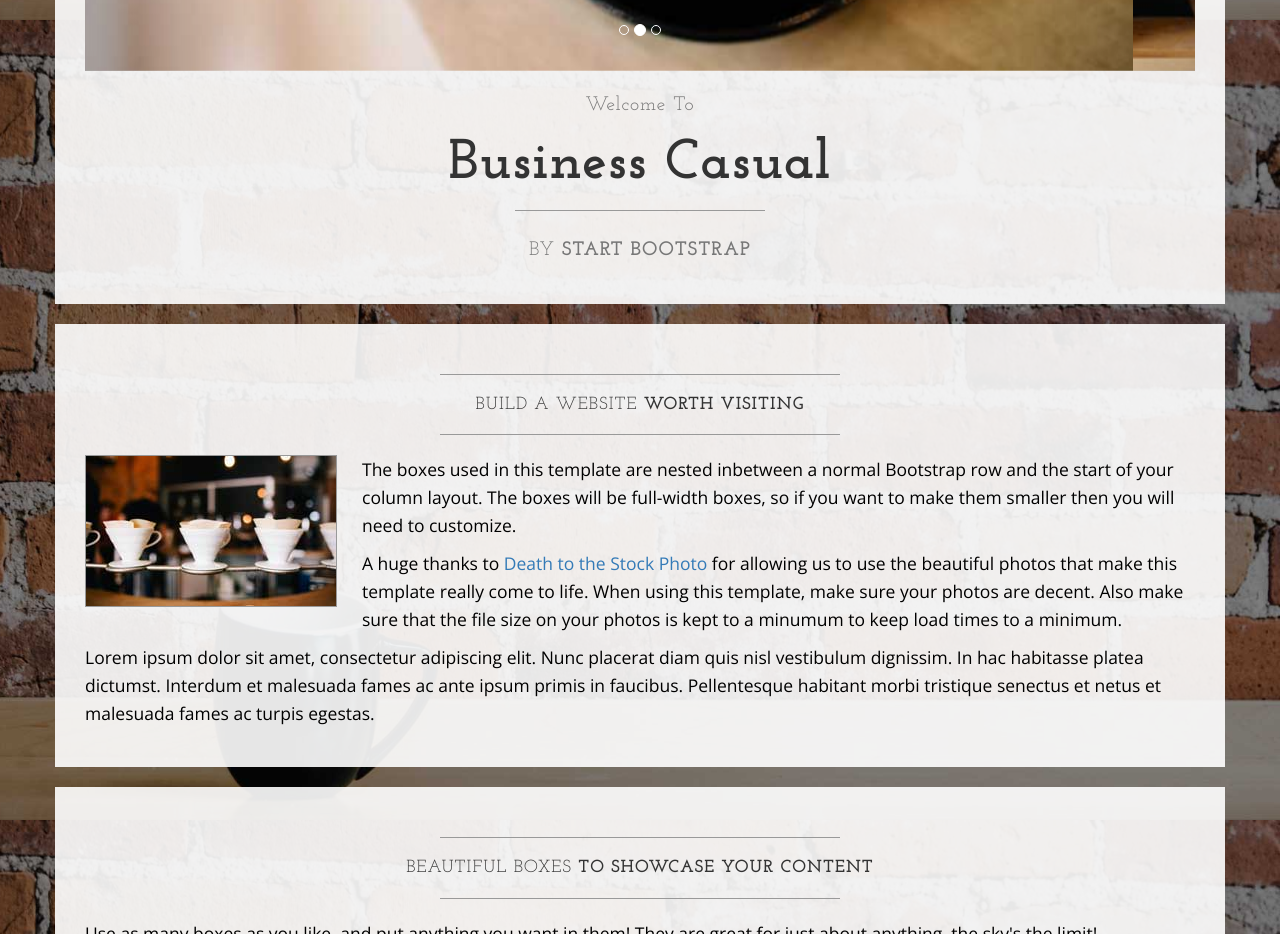
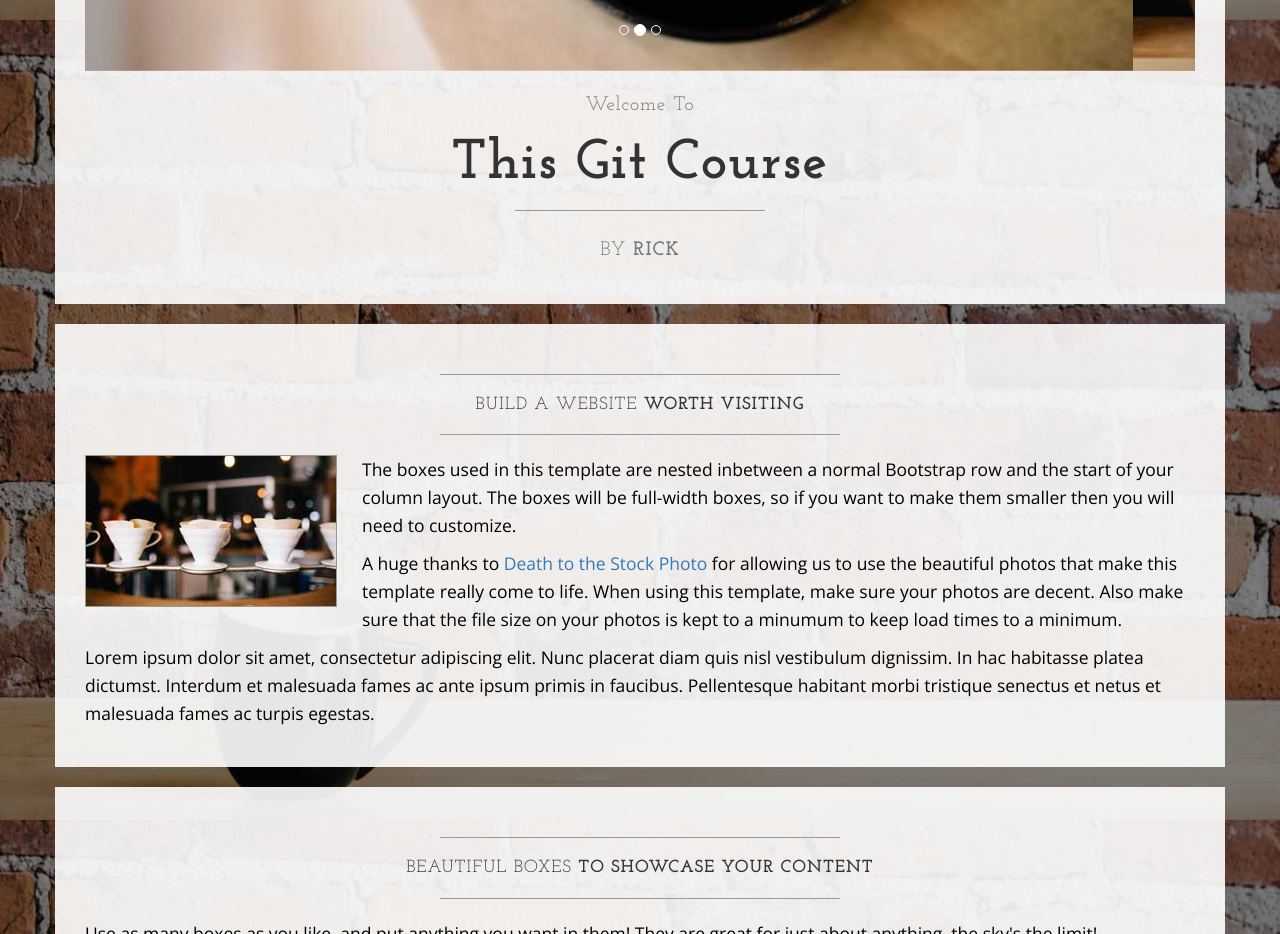
Before and after one commit to rbclem/GitCourse, a plain HTML site: page index.html in a window 1280 px wide. Shown: the part 780-1714 px from the top of the page. Drawn offline with nearby package versions, Linux system fonts and the light colour scheme.

Commit message:
Changed items after carousel

```diff
--- a/index.html
+++ b/index.html
@@ -108,11 +108,11 @@
                     <h2 class="brand-before">
                         <small>Welcome to</small>
                     </h2>
-                    <h1 class="brand-name">Business Casual</h1>
+                    <h1 class="brand-name">This Git Course</h1>
                     <hr class="tagline-divider">
                     <h2>
                         <small>By
-                            <strong>Start Bootstrap</strong>
+                            <strong>Rick</strong>
                         </small>
                     </h2>
                 </div>
```
